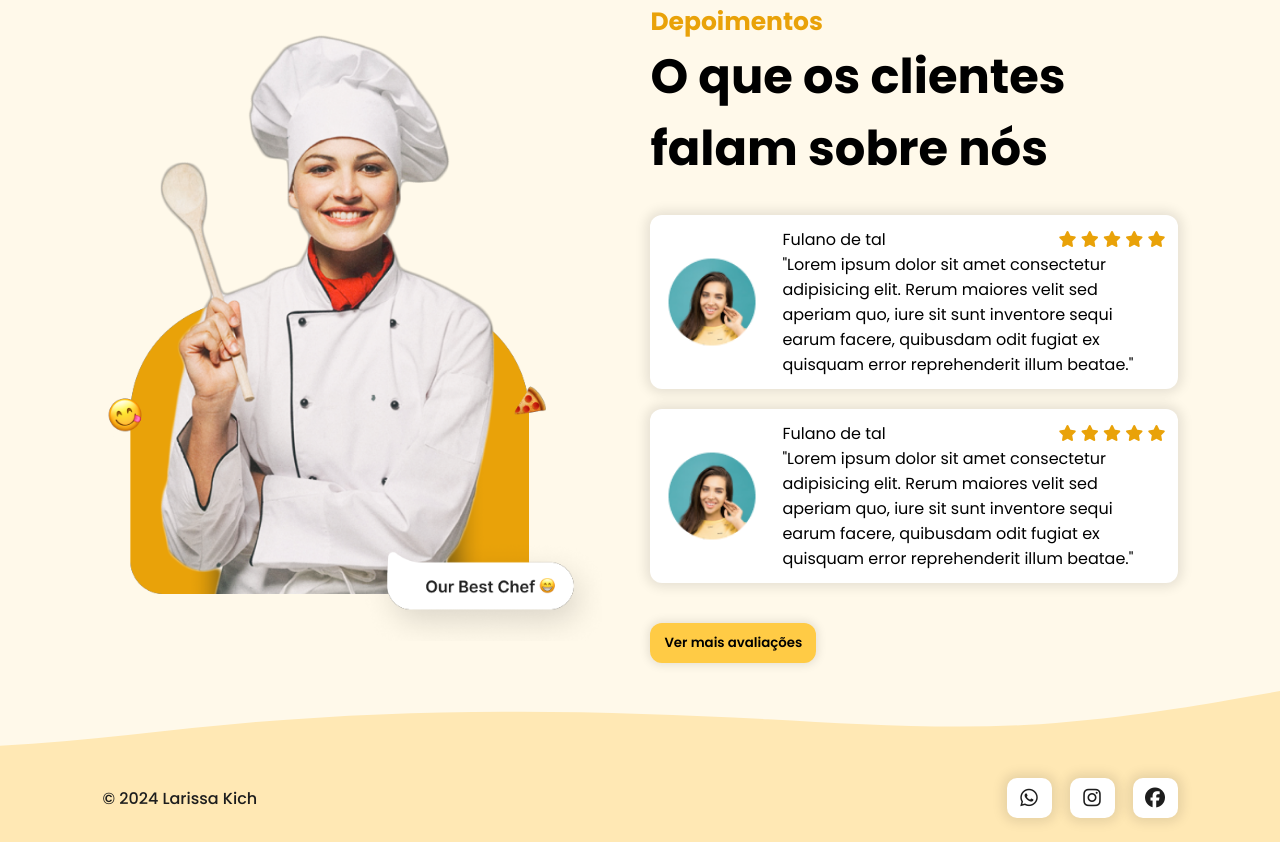
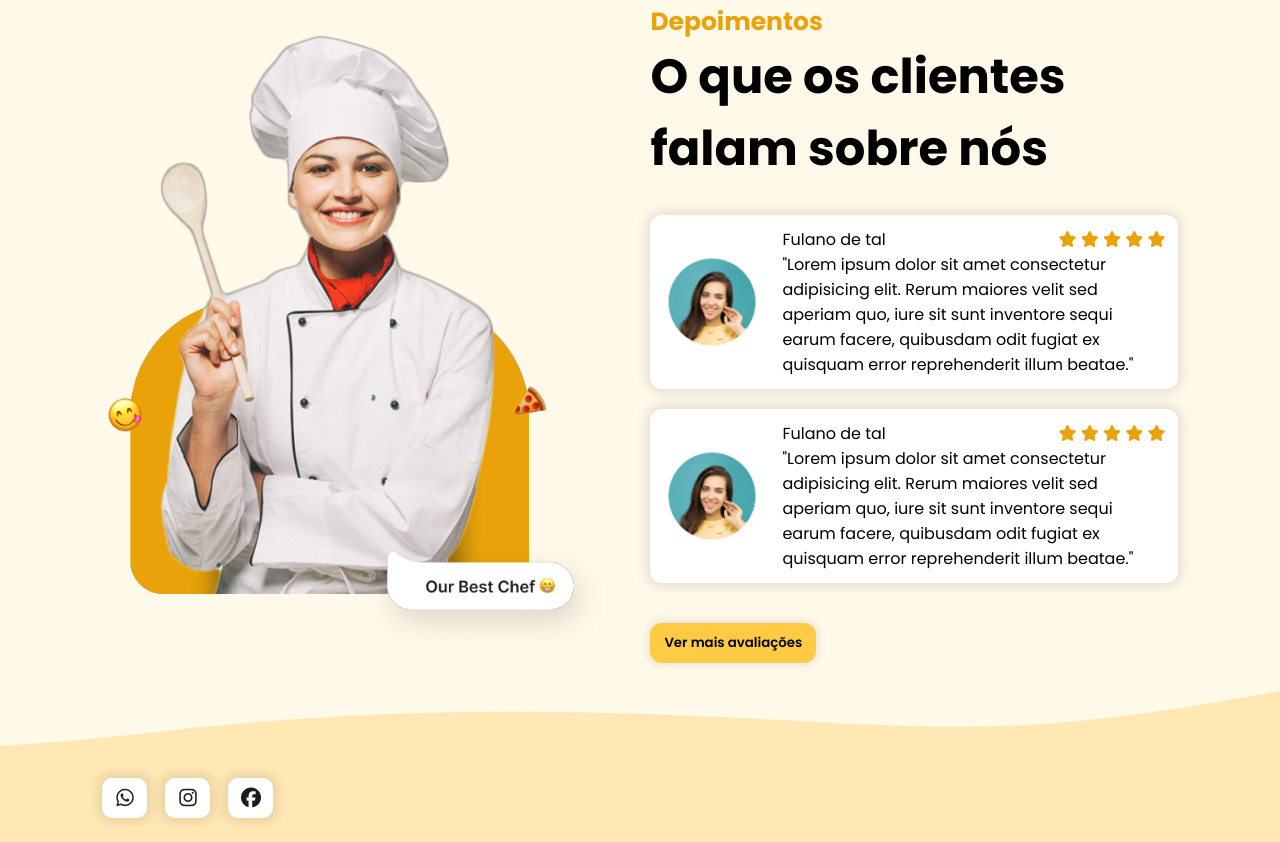
Before and after one commit to netogoes20/projeto-cardapio, a plain HTML site: page index.html in a window 1280 px wide. Shown: the part 1630-2472 px from the top of the page. Drawn offline with nearby package versions, Linux system fonts and the light colour scheme.

Commit message:
Update index.html

```diff
--- a/index.html
+++ b/index.html
@@ -296,9 +296,6 @@
         <img src="src/imagens/wave.svg" alt="">
 
         <div id="footer_items">
-            <span id="copyright">
-                &copy; 2024 Larissa Kich
-            </span>
 
             <div class="social-media-buttons">
                 <a href="#">
```
